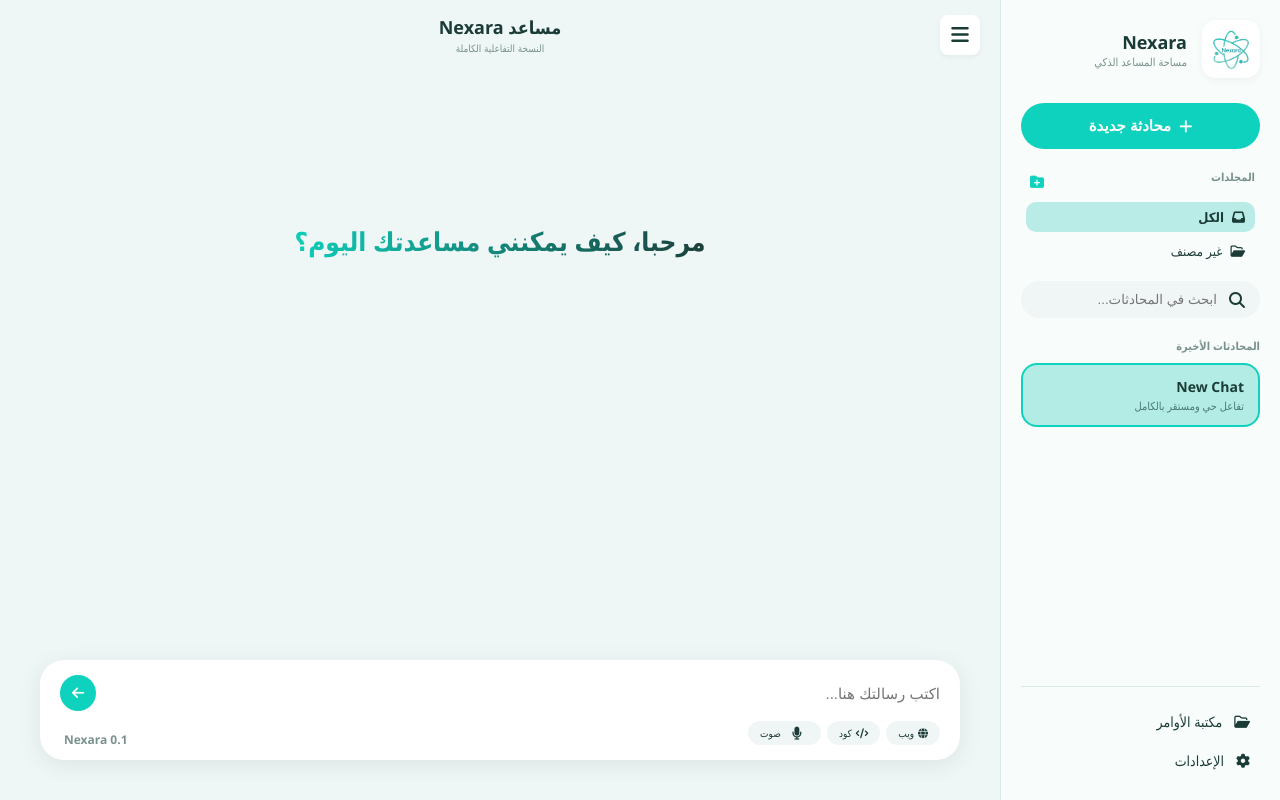
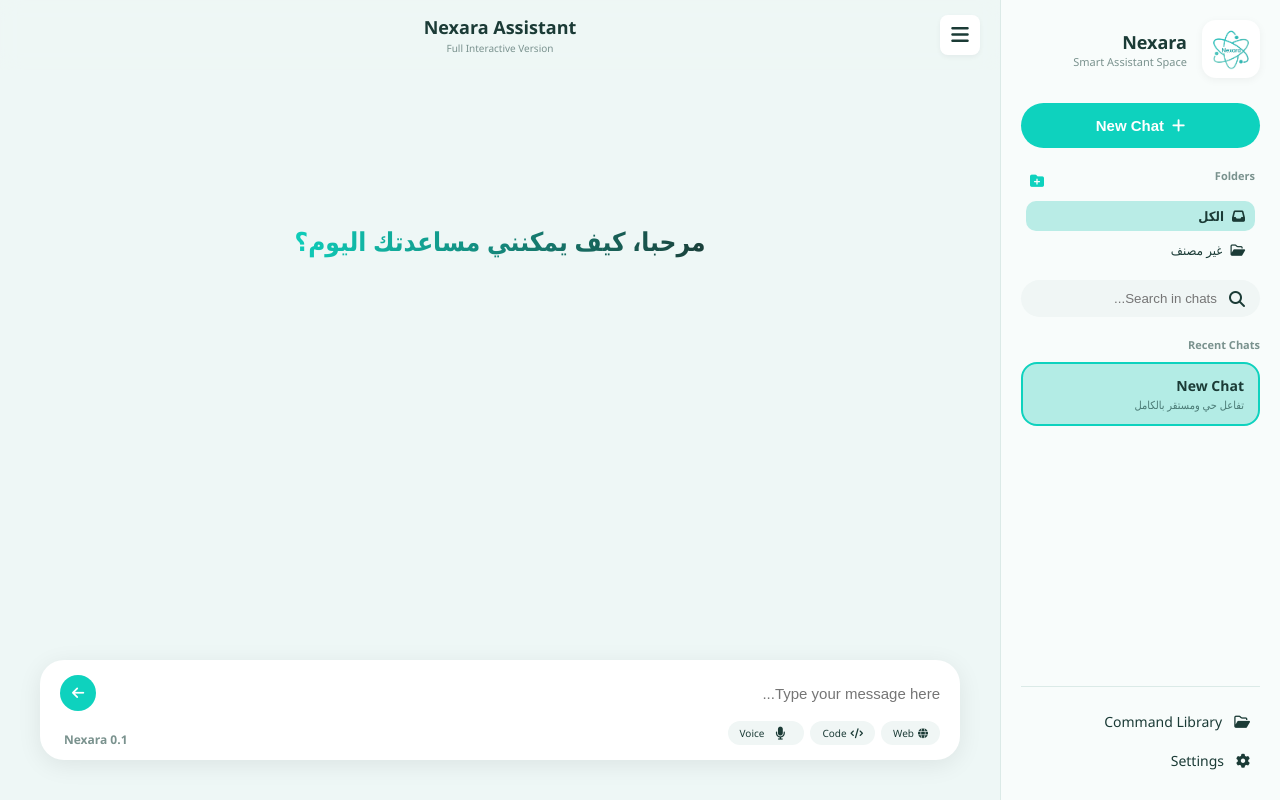
Before and after one commit to FATHI190/nexara-ai, a Flask app: page / in a window 1280 px wide. Run offline with Flask 3, Linux system fonts and the light colour scheme; data comes from the database, SQL or seed files in the repository; data that the repository does not hold is empty.

Commit message:
Update index.html

```diff
--- a/templates/index.html
+++ b/templates/index.html
@@ -17,18 +17,19 @@
             <div class="sidebar-header">
                 <img src="/static/logo-removebg-preview.png?v=4" class="brand-logo-img" alt="Nexara Logo">
                 <div class="brand-info">
-                    <h3>Nexara</h3>
-                    <p>مساحة المساعد الذكي</p>
+                    <h3 id="appName">Nexara</h3>
+                    <p id="appTagline">Smart Assistant Space</p>
                 </div>
             </div>
-            <button id="newChatBtn" class="new-chat-btn"><i class="fa-solid fa-plus"></i> محادثة جديدة</button>
+            <button id="newChatBtn" class="new-chat-btn"><i class="fa-solid fa-plus"></i> <span id="newChatText">New
+                    Chat</span></button>
 
             <div class="folders-section">
                 <div class="folders-header">
-                    <span class="section-title">المجلدات</span>
+                    <span class="section-title" id="foldersTitle">Folders</span>
                     <div class="folders-actions">
                         <i class="fa-solid fa-folder-plus" onclick="openCreateFolderModal()"
-                            title="إنشاء مجلد جديد"></i>
+                            title="Create new folder"></i>
                     </div>
                 </div>
                 <div id="foldersList" class="folders-list"></div>
@@ -36,16 +37,17 @@
 
             <div class="search-bar">
                 <i class="fa-solid fa-magnifying-glass"></i>
-                <input type="text" id="searchInput" placeholder="ابحث في المحادثات...">
+                <input type="text" id="searchInput" placeholder="Search in chats...">
             </div>
             <div class="recent-chats">
-                <span class="section-title">المحادثات الأخيرة</span>
+                <span class="section-title" id="recentChatsTitle">Recent Chats</span>
                 <div id="conversationsList"></div>
             </div>
             <div class="sidebar-footer">
-                <div class="footer-item" onclick="openLibrary()"><i class="fa-regular fa-folder-open"></i> مكتبة الأوامر
-                </div>
-                <div class="footer-item" onclick="openSettings()"><i class="fa-solid fa-gear"></i> الإعدادات</div>
+                <div class="footer-item" onclick="openLibrary()"><i class="fa-regular fa-folder-open"></i> <span
+                        id="cmdLibraryText">Command Library</span></div>
+                <div class="footer-item" onclick="openSettings()"><i class="fa-solid fa-gear"></i> <span
+                        id="settingsText">Settings</span></div>
             </div>
         </aside>
 
@@ -53,34 +55,34 @@
             <header class="main-header">
                 <div
                     style="display: flex; align-items: center; gap: 12px; width: 100%; justify-content: space-between;">
-                    <button id="topSidebarToggle" class="top-toggle-btn" title="إخفاء / إظهار القائمة"><i
+                    <button id="topSidebarToggle" class="top-toggle-btn" title="Toggle sidebar"><i
                             class="fa-solid fa-bars"></i></button>
                     <div class="header-title" style="flex: 1; text-align: center;">
-                        <h2>مساعد Nexara</h2>
-                        <p>النسخة التفاعلية الكاملة</p>
+                        <h2 id="appTitle">Nexara Assistant</h2>
+                        <p id="appDesc">Full Interactive Version</p>
                     </div>
                     <div style="width: 40px;"></div>
                 </div>
             </header>
             <div class="chat-area" id="chatBox">
                 <div class="landing-greeting" id="landingGreeting">
-                    <h1>مرحبا، كيف يمكنني مساعدتك اليوم؟</h1>
+                    <h1 id="greetingText">Hello, how can I help you today?</h1>
                 </div>
             </div>
             <footer class="main-footer">
                 <div class="input-container">
                     <div class="input-row">
-                        <input type="text" id="userInput" placeholder="اكتب رسالتك هنا...">
+                        <input type="text" id="userInput" placeholder="Type your message here...">
                         <div class="right-actions">
                             <button id="sendBtn" class="send-btn"><i class="fa-solid fa-arrow-left"></i></button>
                         </div>
                     </div>
-                    <span class="version-text">Nexara 0.1</span>
                     <div class="input-toolbar">
                         <div class="tools">
-                            <span class="tool-tag" id="webTool"><i class="fa-solid fa-globe"></i> ويب</span>
-                            <span class="tool-tag" id="codeTool"><i class="fa-solid fa-code"></i> كود</span>
-                            <!-- 🔥 زر الصوت المحدث -->
+                            <span class="tool-tag" id="webTool"><i class="fa-solid fa-globe"></i> <span
+                                    id="webText">Web</span></span>
+                            <span class="tool-tag" id="codeTool"><i class="fa-solid fa-code"></i> <span
+                                    id="codeText">Code</span></span>
                             <span class="tool-tag" id="voiceTool">
                                 <div class="mic-container">
                                     <i class="fa-solid fa-microphone"></i>
@@ -90,9 +92,10 @@
                                     <div class="wave"></div>
                                     <div class="wave"></div>
                                 </div>
-                                صوت
+                                <span id="voiceText">Voice</span>
                             </span>
                         </div>
+                        <span class="version-text" id="versionText">Nexara 0.1</span>
                     </div>
                 </div>
             </footer>
@@ -102,15 +105,15 @@
     <!-- المودال الرئيسي -->
     <div id="modalOverlay" class="modal-overlay">
         <div class="modal-box" id="modalBox">
-            <div class="modal-title" id="modalTitle">تأكيد الحذف</div>
+            <div class="modal-title" id="modalTitle">Confirm Delete</div>
             <div id="modalContentContainer">
-                <input type="text" id="modalInput" class="modal-input" placeholder="أدخل الاسم الجديد..."
+                <input type="text" id="modalInput" class="modal-input" placeholder="Enter new name..."
                     style="display: none;">
                 <p id="modalMessage" style="color: var(--text-gray); margin-bottom: 0;"></p>
             </div>
             <div class="modal-buttons">
-                <button id="modalCancelBtn" class="modal-btn cancel">إلغاء</button>
-                <button id="modalConfirmBtn" class="modal-btn confirm">تأكيد</button>
+                <button id="modalCancelBtn" class="modal-btn cancel">Cancel</button>
+                <button id="modalConfirmBtn" class="modal-btn confirm">Confirm</button>
             </div>
         </div>
     </div>
@@ -118,14 +121,82 @@
     <!-- مودال نقل المحادثة -->
     <div id="moveModalOverlay" class="modal-overlay" style="display: none;">
         <div class="modal-box">
-            <div class="modal-title">نقل المحادثة إلى مجلد</div>
+            <div class="modal-title" id="moveTitle">Move Conversation to Folder</div>
             <select id="moveFolderSelect" class="modal-input"
                 style="display: block; width: 100%; padding: 10px; margin-bottom: 10px; border-radius: 8px; border: 1px solid #ccc;">
-                <option value="0">غير مصنف</option>
+                <option value="0">Uncategorized</option>
             </select>
             <div class="modal-buttons">
-                <button class="modal-btn cancel" onclick="closeMoveModal()">إلغاء</button>
-                <button class="modal-btn confirm" onclick="executeMove()">نقل</button>
+                <button class="modal-btn cancel" onclick="closeMoveModal()">Cancel</button>
+                <button class="modal-btn confirm" onclick="executeMove()">Move</button>
+            </div>
+        </div>
+    </div>
+
+    <!-- مودال إنشاء مجلد جديد -->
+    <div id="folderModalOverlay" class="modal-overlay" style="display: none;">
+        <div class="modal-box">
+            <div class="modal-title" id="createFolderTitle">Create New Folder</div>
+            <input type="text" id="folderInput" class="modal-input" placeholder="Folder name..."
+                style="display: block;">
+            <div class="modal-buttons">
+                <button class="modal-btn cancel" onclick="closeFolderModal()">Cancel</button>
+                <button class="modal-btn confirm" onclick="createFolder()">Create</button>
+            </div>
+        </div>
+    </div>
+
+    <!-- مودال الإعدادات (تم حذف Search Mode و Auto-Translate) -->
+    <div id="settingsOverlay" class="modal-overlay" style="display: none;">
+        <div class="modal-box" style="max-width: 450px; text-align: right;">
+            <div class="modal-title" id="settingsTitle">Settings</div>
+
+            <div style="margin-bottom: 15px; display: flex; align-items: center; justify-content: space-between;">
+                <label for="themeToggle" id="themeLabel">Dark Mode</label>
+                <div id="themeToggle" class="toggle-switch" onclick="toggleTheme()">
+                    <div class="toggle-slider"></div>
+                </div>
+            </div>
+
+            <!-- قائمة اللغات المخصصة (6 لغات) -->
+            <div
+                style="margin-bottom: 15px; display: flex; align-items: center; justify-content: space-between; position: relative;">
+                <label id="langLabel">Interface Language</label>
+                <div class="custom-select-wrapper" id="langSelectWrapper">
+                    <div class="custom-select-trigger" id="langSelectTrigger">
+                        <span id="selectedLangText">English</span>
+                        <i class="fa-solid fa-chevron-down"></i>
+                    </div>
+                    <div class="custom-options" id="langOptions"></div>
+                </div>
+            </div>
+
+            <div
+                style="border-top: 1px solid #dbeae7; padding-top: 15px; display: flex; flex-direction: column; gap: 10px;">
+                <button onclick="openClearChatsConfirm()"
+                    style="background: #e74c3c; color: white; border: none; padding: 10px; border-radius: 10px; cursor: pointer; width: 100%; font-weight: bold;">Clear
+                    All Chats</button>
+                <button onclick="openResetSettingsConfirm()" class="settings-btn"
+                    style="background: #f0f6f5; color: var(--text-dark); border: none; padding: 10px; border-radius: 10px; cursor: pointer; width: 100%; font-weight: bold;">Reset
+                    Settings</button>
+            </div>
+
+            <div class="modal-buttons" style="margin-top: 20px;">
+                <button onclick="closeSettings()" class="modal-btn cancel">Close</button>
+            </div>
+        </div>
+    </div>
+
+    <!-- مودال التأكيد المخصص -->
+    <div id="confirmModalOverlay" class="modal-overlay" style="display: none;">
+        <div class="modal-box">
+            <div class="modal-title" id="confirmModalTitle">Confirm Action</div>
+            <p id="confirmModalMessage"
+                style="color: var(--text-gray); margin-bottom: 15px; font-size: 15px; line-height: 1.6;"></p>
+            <div class="modal-buttons">
+                <button id="confirmModalCancelBtn" class="modal-btn cancel">Cancel</button>
+                <button id="confirmModalConfirmBtn" class="modal-btn confirm"
+                    style="background-color: #e74c3c;">Confirm</button>
             </div>
         </div>
     </div>
```
